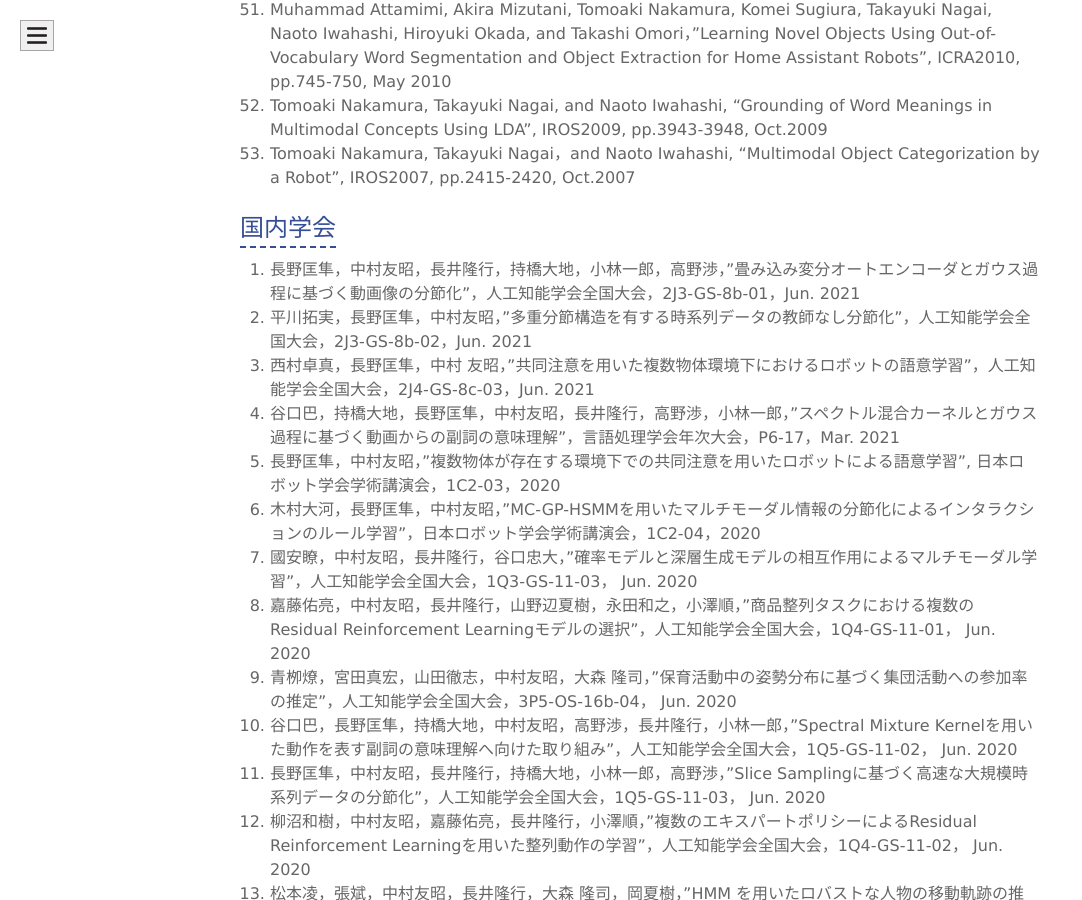
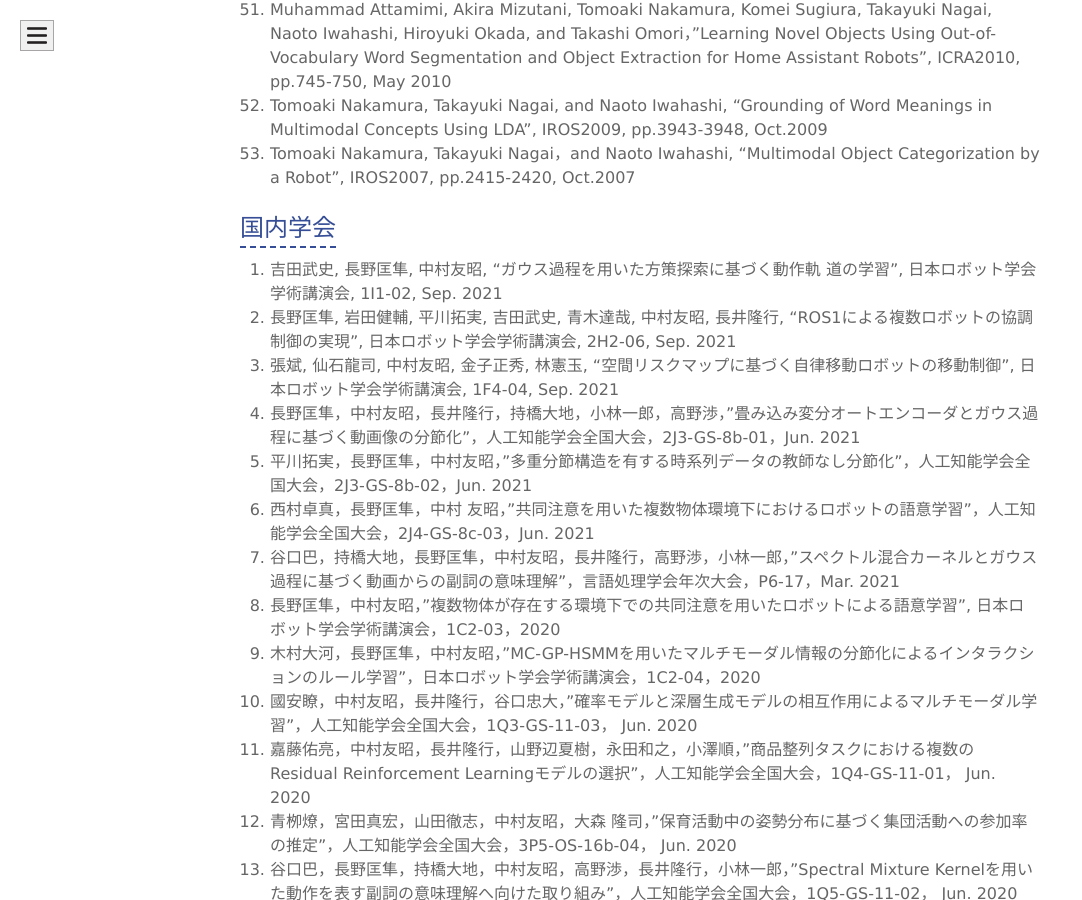
Before and after one commit to naka-lab/naka-lab.github.io, a Jekyll site: the page built from subpages/pub.md, in a window 1280 px wide and 900 px high, scrolled down 7927 px. Shown: the whole window, without its empty margins (0-1082 px from the left). Built offline with Jekyll 4.4.1, drawn with Linux system fonts in a browser that asks for light colours.

Commit message:
Update pub.md

```diff
--- a/subpages/pub.md
+++ b/subpages/pub.md
@@ -132,6 +132,9 @@ Signal Processing, pp. 13-16, Feb. 2020
 
 
 ## 国内学会
+1. 吉田武史, 長野匡隼, 中村友昭, "ガウス過程を用いた方策探索に基づく動作軌 道の学習", 日本ロボット学会学術講演会, 1I1-02, Sep. 2021
+1. 長野匡隼, 岩田健輔, 平川拓実, 吉田武史, 青木達哉, 中村友昭, 長井隆行, "ROS1による複数ロボットの協調制御の実現", 日本ロボット学会学術講演会, 2H2-06, Sep. 2021
+1. 張斌, 仙石龍司, 中村友昭, 金子正秀, 林憲玉, "空間リスクマップに基づく自律移動ロボットの移動制御", 日本ロボット学会学術講演会, 1F4-04, Sep. 2021
 1. 長野匡隼，中村友昭，長井隆行，持橋大地，小林一郎，高野渉，"畳み込み変分オートエンコーダとガウス過程に基づく動画像の分節化"，人工知能学会全国大会，2J3-GS-8b-01，Jun. 2021
 1. 平川拓実，長野匡隼，中村友昭，"多重分節構造を有する時系列データの教師なし分節化"，人工知能学会全国大会，2J3-GS-8b-02，Jun. 2021
 1. 西村卓真，長野匡隼，中村 友昭，"共同注意を用いた複数物体環境下におけるロボットの語意学習"，人工知能学会全国大会，2J4-GS-8c-03，Jun. 2021
```
